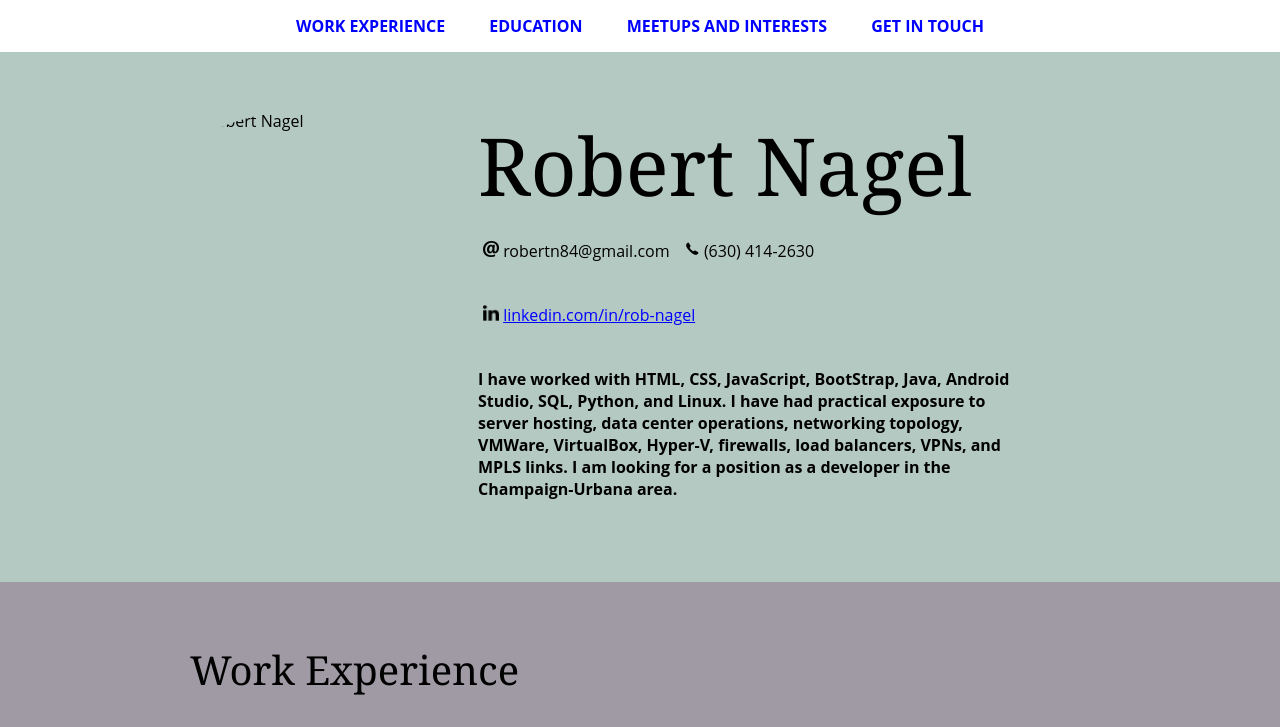
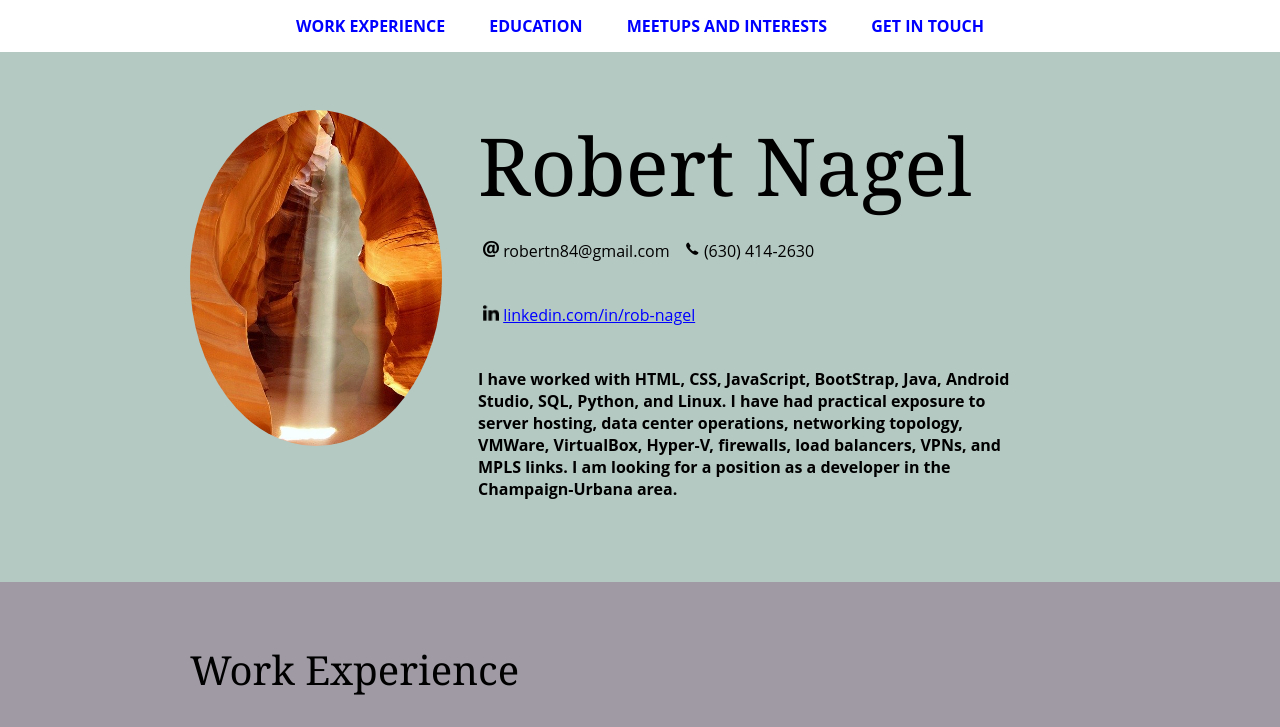
Before and after one commit to rnagel3/rnagelportfoliopage, a plain HTML site: page index.html in a window 1280 px wide. Shown: the top 727 px of the page. Drawn offline with Linux system fonts and the light colour scheme.

Commit message:
Update index.html

```diff
--- a/index.html
+++ b/index.html
@@ -16,7 +16,7 @@
             <a href="#contact">Get in Touch</a>
         </nav>
         <div class="content-wrap">
-            <img class="profile-img col-narrow" src="antelope-canyon-543590_640.jpg" alt="Robert Nagel">
+            <img class="profile-img col-narrow" src="images/antelope-canyon-543590_640.jpg" alt="Robert Nagel">
             <!-- <img src="images/uiucquad.jpg" alt="uiuc quad"> -->
                 <div class="col-wide">
                     <h1>Robert Nagel</h1>
```
